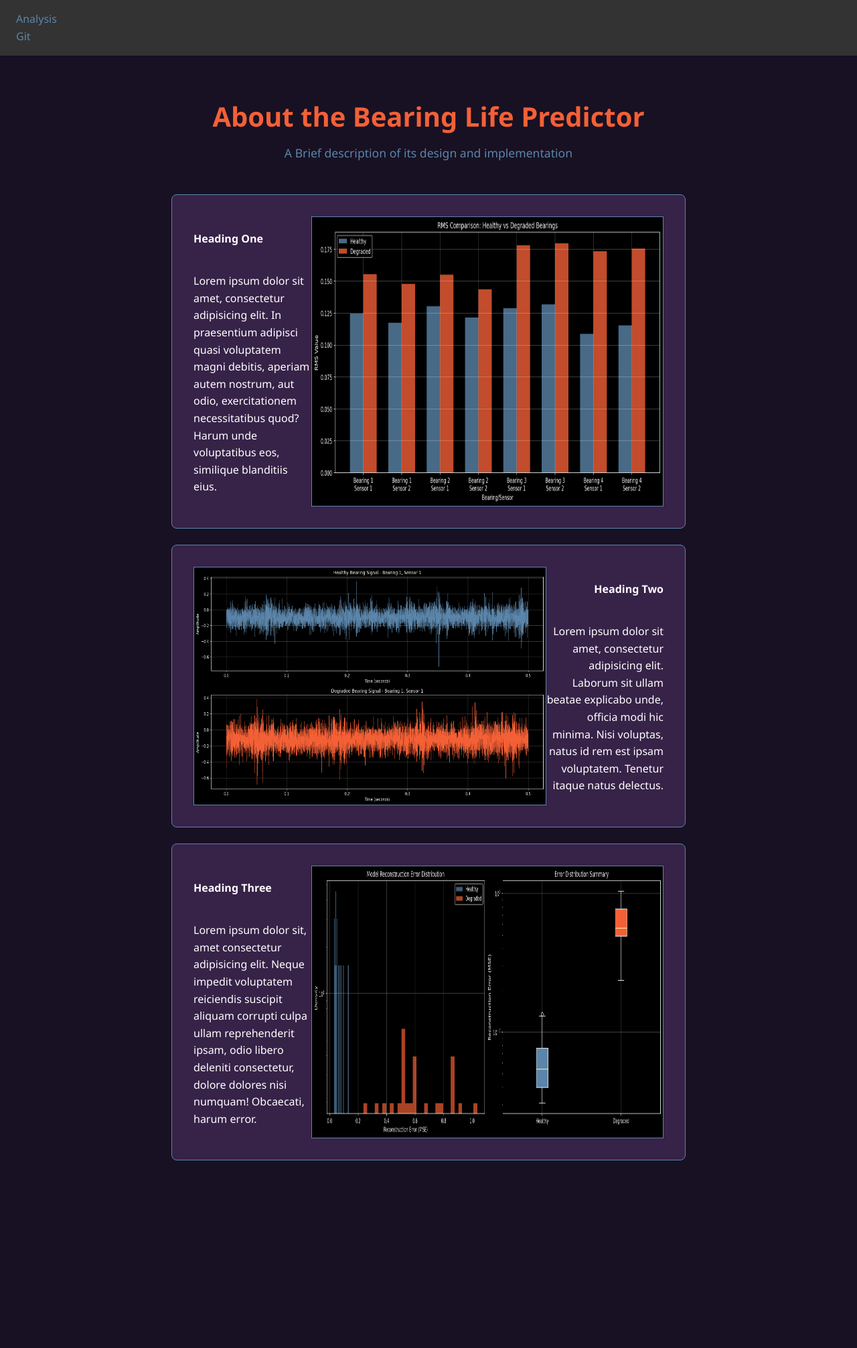
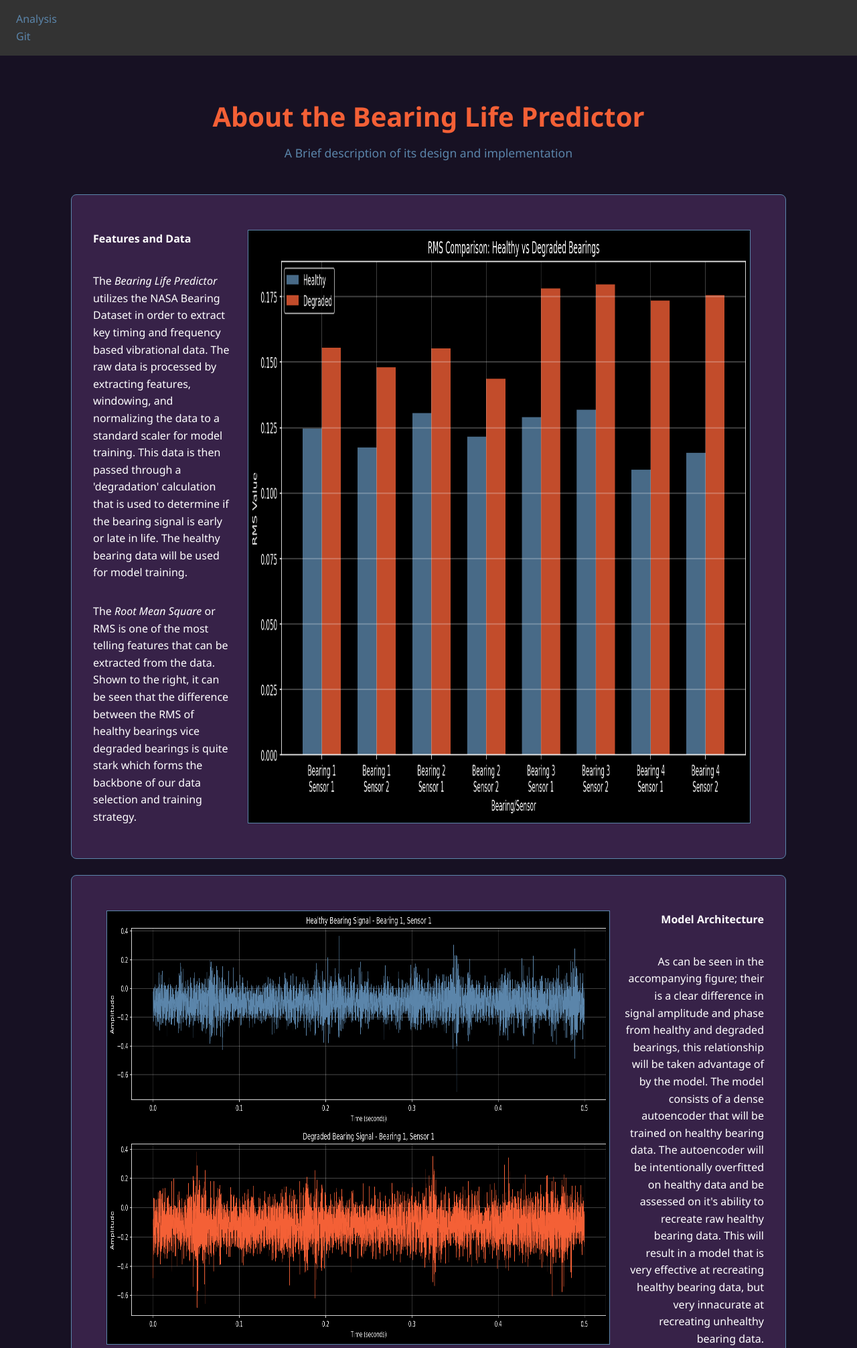
Before and after one commit to 3lackC4t/WGU_RUL_Capstone, a Flask app: page /about in a window 1280 px wide. Shown: the top 2012 px of the page at 67% size. Before the commit the page ends 1732 px from the top, so only its background shows below. Run offline with Flask 3, Linux system fonts and the light colour scheme; parts of the project's set-up code (start-up, migrations or seed data) failed here and were passed over.

Commit message:
Added styling and content for about section. Added CSS for opening plots on a new tab for visibility.

```diff
--- a/static/css/styles.css
+++ b/static/css/styles.css
@@ -70,6 +70,12 @@ ul {
 /* Layout */
 .container {
     max-width: 800px;
+    margin: 0 auto;
+    padding: var(--space-xl) var(--space-md);
+}
+
+.container-about {
+    max-width: 1100px;
     margin: 0 auto;
     padding: var(--space-xl) var(--space-md);
 }
@@ -351,6 +357,16 @@ li .link {
 
 .model-visuals {
     border: 1px solid var(--color-border);
+    width: 75%;
+    margin: 20px;
+    max-width: 850px;
+    height: auto;
+    cursor: zoom-in;
+    transition: all 0.3s ease;
+}
+
+.model-visuals:hover {
+    opacity: 0.8;
 }
 
 .text-container {
--- a/templates/about.html
+++ b/templates/about.html
@@ -20,31 +20,33 @@
        </ul>
     </div>
 
-    <div class="container">
+    <div class="container-about">
         <header class="header">
             <h1>About the Bearing Life Predictor</h1>
             <p>A Brief description of its design and implementation</p>
         </header>
         <div class="about-card" id="about-one">
             <div class="text-container">
-                <h4>Heading One</h4>
-                <p class="about-text">Lorem ipsum dolor sit amet, consectetur adipisicing elit. In praesentium adipisci quasi voluptatem magni debitis, aperiam autem nostrum, aut odio, exercitationem necessitatibus quod? Harum unde voluptatibus eos, similique blanditiis eius.</p>
+                <h4>Features and Data</h4>
+                <p class="about-text">The <em>Bearing Life Predictor</em> utilizes the NASA Bearing Dataset in order to extract key timing and frequency based vibrational data. The raw data is processed by extracting features, windowing, and normalizing the data to a standard scaler for model training. This data is then passed through a 'degradation' calculation that is used to determine if the bearing signal is early or late in life. The healthy bearing data will be used for model training.</p>
+                <p>The <em>Root Mean Square</em> or RMS is one of the most telling features that can be extracted from the data. Shown to the right, it can be seen that the difference between the RMS of healthy bearings vice degraded bearings is quite stark which forms the backbone of our data selection and training strategy.</p>
             </div>
-            <img src="{{ url_for('static', filename='images/plot_1_rms_comparison.png') }}" alt="RMS Comparison" style="width: 75%; max-width: 850px; height: auto;" class="model-visuals">
+            <img src="{{ url_for('static', filename='images/plot_1_rms_comparison.png') }}" alt="RMS Comparison"  class="model-visuals" onclick="window.open(this.src, '_blank')">
         </div>
         <div class="about-card" id="about-two">
-            <img src="{{ url_for('static', filename='images/plot_2_signal_waveforms.png') }}" alt="Waveform Comparison" style="width: 75%; max-width: 850px; height: auto;" class="model-visuals">
+            <img src="{{ url_for('static', filename='images/plot_2_signal_waveforms.png') }}" alt="Waveform Comparison"  class="model-visuals" onclick="window.open(this.src, '_blank')">
             <div class="text-container">
-                <h4>Heading Two</h4>
-                <p class="about-text">Lorem ipsum dolor sit amet, consectetur adipisicing elit. Laborum sit ullam beatae explicabo unde, officia modi hic minima. Nisi voluptas, natus id rem est ipsam voluptatem. Tenetur itaque natus delectus.</p>
+                <h4>Model Architecture</h4>
+                <p class="about-text">As can be seen in the accompanying figure; their is a clear difference in signal amplitude and phase from healthy and degraded bearings, this relationship will be taken advantage of by the model. The model consists of a dense autoencoder that will be trained on healthy bearing data. The autoencoder will be intentionally overfitted on healthy data and be assessed on it's ability to recreate raw healthy bearing data. This will result in a model that is very effective at recreating healthy bearing data, but very innacurate at recreating unhealthy bearing data.</p>
             </div>
         </div>
         <div class="about-card" id="about-three">
             <div class="text-container">
-                <h4>Heading Three</h4>
-                <p class="about-text">Lorem ipsum dolor sit, amet consectetur adipisicing elit. Neque impedit voluptatem reiciendis suscipit aliquam corrupti culpa ullam reprehenderit ipsam, odio libero deleniti consectetur, dolore dolores nisi numquam! Obcaecati, harum error.</p>
+                <h4>Implementation</h4>
+                <p class="about-text">After training the model is used to determine the health of a bearing. This is done by using the autoencoder model to attempt to recreate ingested vibrational data. As it is only trained on healthy data this will result in a relatively small amount of error in the prediction (calculated by way of the difference between the mean of the prediction and the original data) and a large amount of error for unhealthy bearing data.</p>
+                <p>This relative error is used to calculate a 'bearing health score' a value between 0 to 1. This is then used to estimate the remaining number of revlutions and remaining useful life of the bearing.</p>
             </div>
-            <img src="{{ url_for('static', filename='images/plot_3_model_performance.png') }}" alt="Model Performance" style="width: 75%; max-width: 850px; height: auto;" class="model-visuals">
+            <img src="{{ url_for('static', filename='images/plot_3_model_performance.png') }}" alt="Model Performance"  class="model-visuals" onclick="window.open(this.src, '_blank')">
         </div>
     </div>
 
```
